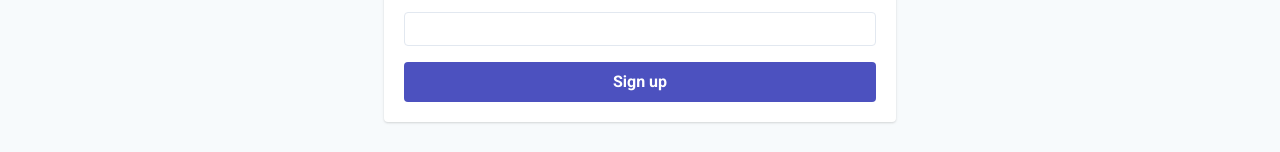
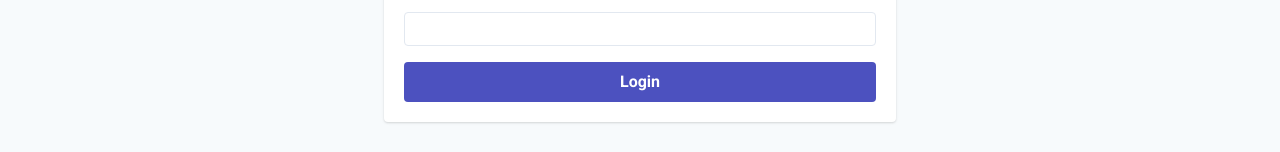
Before and after one commit to Ayub-Begimkulov/Vue-Express-Ecommerce, a Vue app in the folder client/: page /login in a window 1280 px wide. Shown: the part 296-448 px from the top of the page. Built offline with nearby package versions, Linux system fonts and the light colour scheme.

Commit message:
Fixed bugs

```diff
--- a/client/src/components/AuthForm.vue
+++ b/client/src/components/AuthForm.vue
@@ -43,7 +43,10 @@
         />
       </label>
 
-      <button class="block w-full bg-indigo-700 text-white font-bold rounded px-4 py-2">Sign up</button>
+      <button class="block w-full bg-indigo-700 text-white font-bold rounded px-4 py-2">
+        <span v-if="isSignup">Signup</span>
+        <span v-else>Login</span>
+      </button>
 
       <div v-if="authErr" class="bg-red-600 text-white text-sm p-3 mt-4">{{authErr}}</div>
     </div>
@@ -90,9 +93,10 @@ export default {
           password: this.password
         });
       }
-
       promise.then(() => {
-        this.$router.push('/');
+        if (!this.authErr) {
+          this.$router.push('/');
+        }
       });
     }
   }
```
